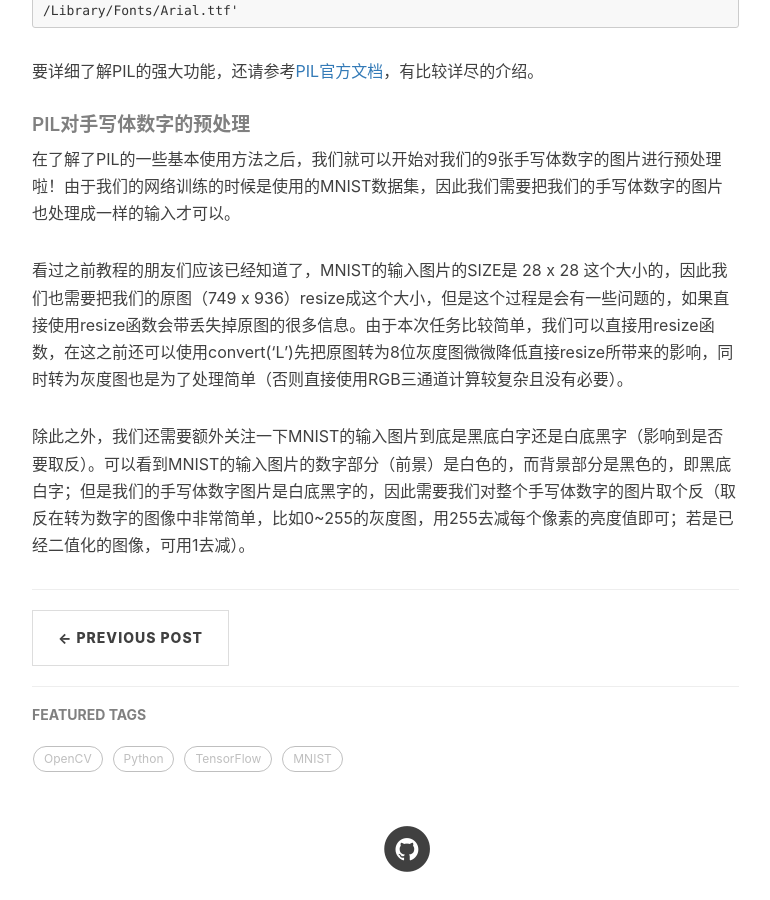
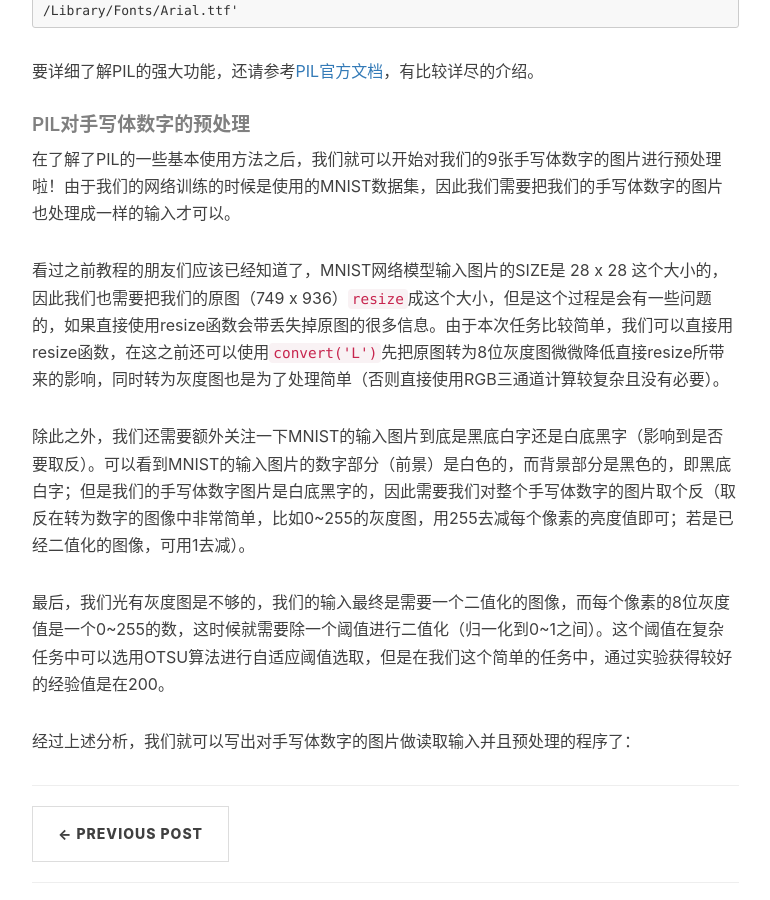
Before and after one commit to primetong/primetong.github.io, a Jekyll site: the page built from _posts/2018-04-28-tensorflow-mnist-handwriting-recognition.markdown, in a window 1280 px wide and 900 px high, scrolled down 4284 px. Shown: the whole window, without its empty margins (233-1003 px from the left). Built offline with Jekyll 4.4.1, drawn with Linux system fonts in a browser that asks for light colours; nearby versions of some CDN libraries; comment, search, counter and statistics services are not loaded.

Commit message:
Post tensorflow-mnist-handwriting-recognition

```diff
--- a/_posts/2018-04-28-tensorflow-mnist-handwriting-recognition.markdown
+++ b/_posts/2018-04-28-tensorflow-mnist-handwriting-recognition.markdown
@@ -139,6 +139,10 @@ IOError: cannot open resource
 ##### PIL对手写体数字的预处理
 在了解了PIL的一些基本使用方法之后，我们就可以开始对我们的9张手写体数字的图片进行预处理啦！由于我们的网络训练的时候是使用的MNIST数据集，因此我们需要把我们的手写体数字的图片也处理成一样的输入才可以。
 
-看过之前教程的朋友们应该已经知道了，MNIST的输入图片的SIZE是 28 x 28 这个大小的，因此我们也需要把我们的原图（749 x 936）resize成这个大小，但是这个过程是会有一些问题的，如果直接使用resize函数会带丢失掉原图的很多信息。由于本次任务比较简单，我们可以直接用resize函数，在这之前还可以使用convert('L')先把原图转为8位灰度图微微降低直接resize所带来的影响，同时转为灰度图也是为了处理简单（否则直接使用RGB三通道计算较复杂且没有必要）。
+看过之前教程的朋友们应该已经知道了，MNIST网络模型输入图片的SIZE是 28 x 28 这个大小的，因此我们也需要把我们的原图（749 x 936）`resize`成这个大小，但是这个过程是会有一些问题的，如果直接使用resize函数会带丢失掉原图的很多信息。由于本次任务比较简单，我们可以直接用resize函数，在这之前还可以使用`convert('L')`先把原图转为8位灰度图微微降低直接resize所带来的影响，同时转为灰度图也是为了处理简单（否则直接使用RGB三通道计算较复杂且没有必要）。
 
 除此之外，我们还需要额外关注一下MNIST的输入图片到底是黑底白字还是白底黑字（影响到是否要取反）。可以看到MNIST的输入图片的数字部分（前景）是白色的，而背景部分是黑色的，即黑底白字；但是我们的手写体数字图片是白底黑字的，因此需要我们对整个手写体数字的图片取个反（取反在转为数字的图像中非常简单，比如0~255的灰度图，用255去减每个像素的亮度值即可；若是已经二值化的图像，可用1去减）。
+
+最后，我们光有灰度图是不够的，我们的输入最终是需要一个二值化的图像，而每个像素的8位灰度值是一个0~255的数，这时候就需要除一个阈值进行二值化（归一化到0~1之间）。这个阈值在复杂任务中可以选用OTSU算法进行自适应阈值选取，但是在我们这个简单的任务中，通过实验获得较好的经验值是在200。
+
+经过上述分析，我们就可以写出对手写体数字的图片做读取输入并且预处理的程序了：
```
